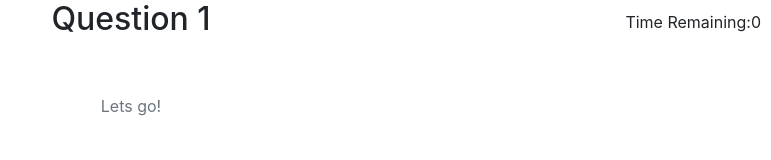
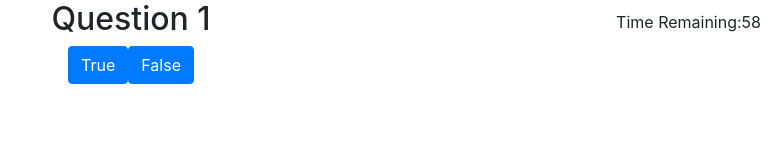
Before and after one commit to Malsham3/code-quiz, a plain HTML site: page index.html in a window 1280 px wide. Both pictures are taken after a click on the button "Begin Quiz!". Shown: the whole page, without its empty margins (509-1280 px from the left). Drawn offline with nearby package versions, Linux system fonts and the light colour scheme.

Commit message:
added functional timer

```diff
--- a/index.html
+++ b/index.html
@@ -15,20 +15,21 @@
     <div class="text-center">
         <div id="begin-quiz">
             <h1>Welcome!</h1>
+            <br>
             <button class ="btn btn-primary" id="begin">Begin Quiz!</button>
+            <br><br>
+            <p class = "text-secondary">Lets go!</p>
         </div>
 
         <div id="question-field" style = "display: none;">
             <h2 id="question-text"></h2>
-            <div id=answers></div>
+            <div id="answers"></div>
+            <br><br>
+            <p class = "text-secondary" id= "feedback-msg"></p>
         </div>
     </div>
-    <br><br>
-    <div class ="text-secondary text-center">
-        <p id= "feedback-msg">Lets go!</p>
-    </div>
 
-    <div class="countdown">Time Remaining:<span id="time">0</span></div>
+    <div class="count-down">Time Remaining:<span id="time">60</span></div>
 
 
     <script src="./script.js"></script>
--- a/script.js
+++ b/script.js
@@ -4,7 +4,8 @@ const beginQuiz = document.getElementById("begin-quiz");
 const questionField = document.getElementById("question-field");
 const questionText = document.getElementById("question-text");
 const answerDiv = document.getElementById("answers");
-const feedbackMsg = document.getElementById("feedback-message");
+const feedbackMsg = document.getElementById("feedback-msg");
+const countDown = document.getElementById("time");
 
 let questionIndex = 0;
 
@@ -24,11 +25,12 @@ const questions = [
 ]
 
 beginBtn.addEventListener("click", function (e){
-    //start timer
+
 
     beginQuiz.style.display = "none";
     questionField.style.display = "block";
 
+    setTime();
     //then a new question
     newQuestion();
 
@@ -36,13 +38,12 @@ beginBtn.addEventListener("click", function (e){
 
 answerDiv.addEventListener("click", function(e) {
     e.preventDefault();
-
     //no action taken if click wasn't on a button.
     if (!e.target.matches("button")) return;
 
     const userAnswer = e.target.textContent;
 
-    const question = questions(questionIndex);
+    const question = questions[questionIndex];
 
     const correctAnswer = question.answers[question.answerIndex];
 
@@ -52,7 +53,7 @@ answerDiv.addEventListener("click", function(e) {
         feedbackMsg.textContent = "Incorrect! :("
     }
 
-    questionIndexx++;
+    questionIndex++;
     // do we need more questions to render??????????????????
     // if not end the game !!!!!!
     newQuestion();
@@ -64,7 +65,6 @@ function newQuestion() {
     questionText.textContent = currentQuestion.question;
 
     answerDiv.innerHTML = "";
-    feedbackMsg.innerHTML = "";
 
     for (let i = 0; i < currentQuestion.answers.length; i++) {
         const answer = currentQuestion.answers[i];
@@ -75,3 +75,17 @@ function newQuestion() {
 
     }
 }
+
+var secondsLeft = 60;
+function setTime() {
+    var timerInterval = setInterval(function() {
+      secondsLeft--;
+      countDown.textContent = secondsLeft;
+
+      if(secondsLeft === 0) {
+        clearInterval(timerInterval);
+        displayResults();
+      }
+
+    }, 1000);
+  }
--- a/style.css
+++ b/style.css
@@ -1,4 +1,4 @@
-.countdown{
+.count-down{
     position: fixed;
     top: 10px;
     right: 10px;
```
